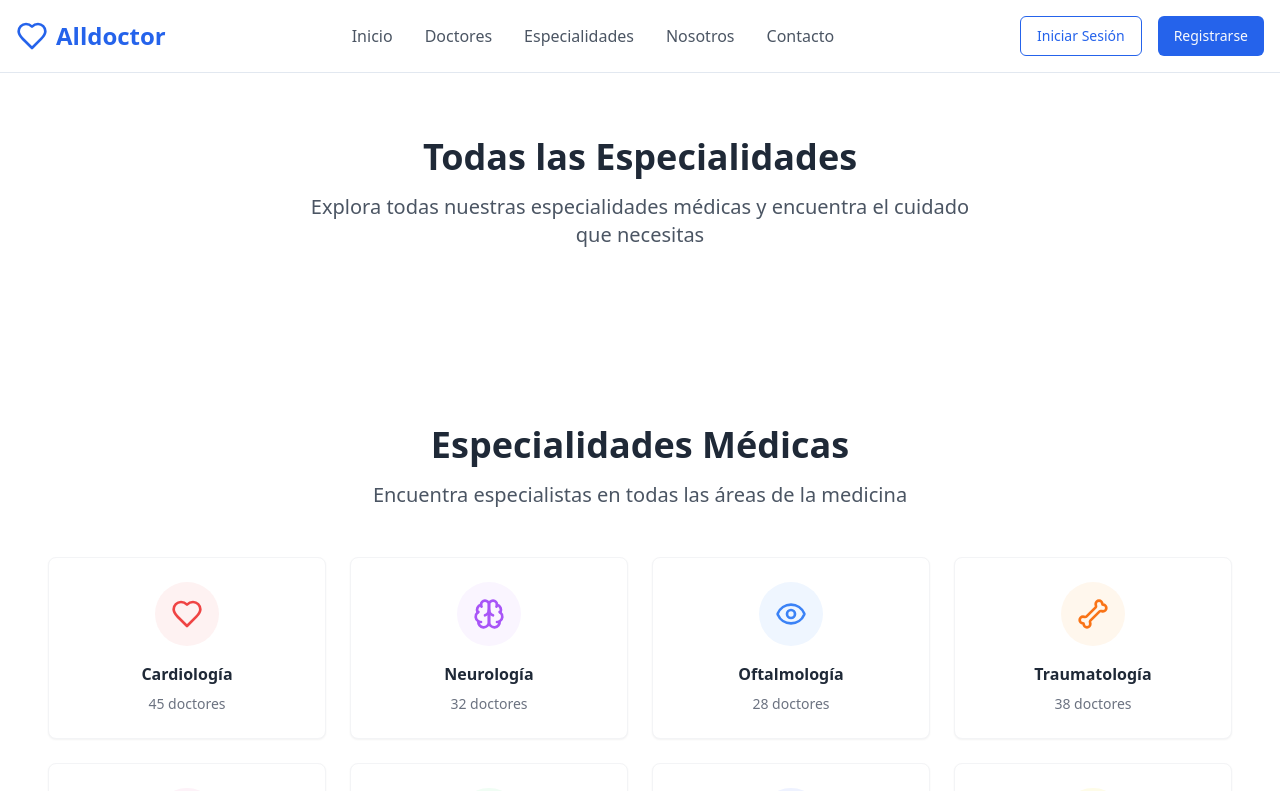
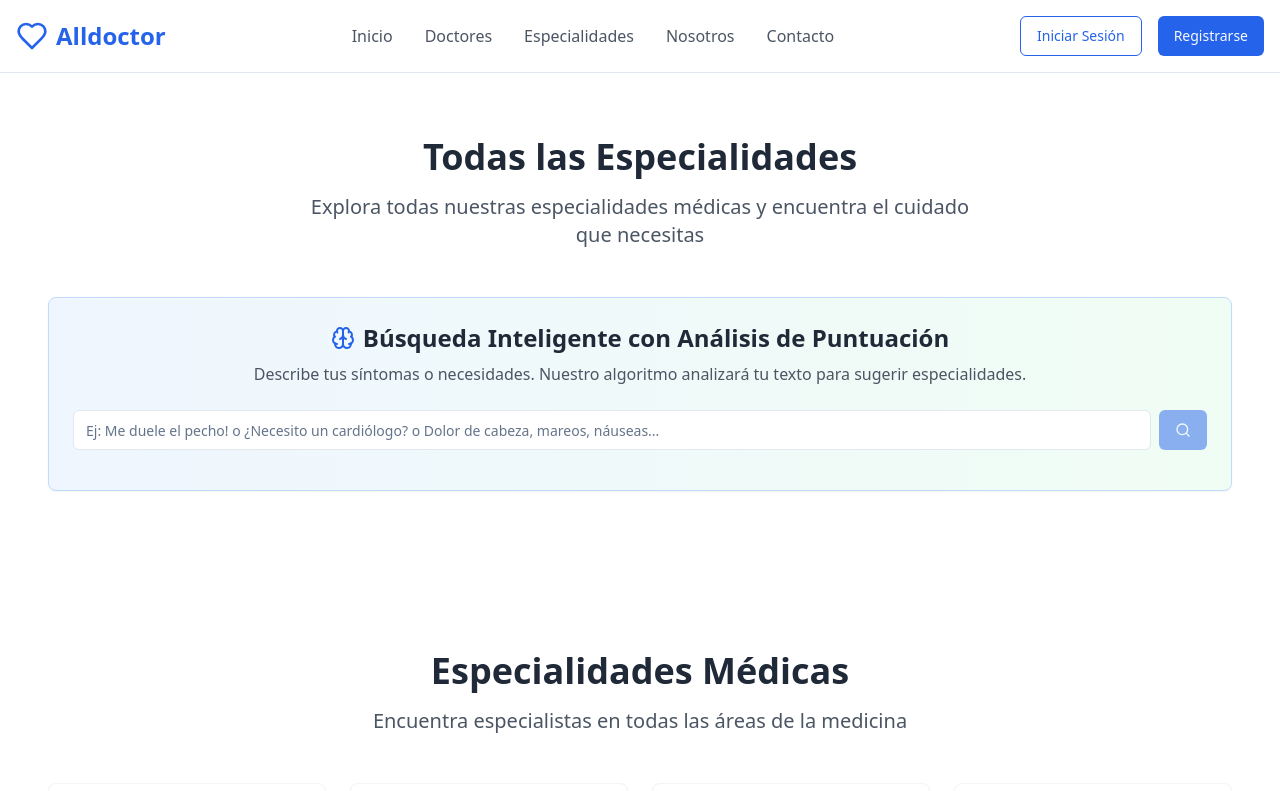
Before and after one commit to AldoRiosPrune/doc-ride-connect, a React (Vite) app: page /specialties in a window 1280 px wide. Shown: the top 791 px of the page. Built offline with nearby package versions, Linux system fonts and the light colour scheme.

Commit message:
Add scoring algorithm placeholder
Prepare the page to integrate a scoring algorithm based on user input, setting up the necessary components and structure for future backend integration.

```diff
--- /dev/null
+++ b/src/components/PunctuationSearch.tsx
@@ -0,0 +1,130 @@
+
+import { useState } from 'react';
+import { Input } from "@/components/ui/input";
+import { Button } from "@/components/ui/button";
+import { Card } from "@/components/ui/card";
+import { Badge } from "@/components/ui/badge";
+import { Search, Loader2, Brain, AlertCircle } from "lucide-react";
+import { usePunctuationRecognition } from "@/hooks/usePunctuationRecognition";
+import { useNavigate } from "react-router-dom";
+
+const PunctuationSearch = () => {
+  const [searchText, setSearchText] = useState('');
+  const { processText, isProcessing, lastResult, resetResults } = usePunctuationRecognition();
+  const navigate = useNavigate();
+
+  const handleSearch = async () => {
+    if (!searchText.trim()) return;
+
+    resetResults();
+    await processText(searchText);
+  };
+
+  const handleSpecialtyClick = (specialty: string) => {
+    navigate(`/especialidades/${specialty}`);
+  };
+
+  const getIntentColor = (intent: string) => {
+    switch (intent) {
+      case 'urgent_consultation':
+      case 'emergency_request':
+        return 'bg-red-100 text-red-800';
+      case 'location_query':
+      case 'time_query':
+        return 'bg-blue-100 text-blue-800';
+      case 'information_query':
+        return 'bg-green-100 text-green-800';
+      default:
+        return 'bg-gray-100 text-gray-800';
+    }
+  };
+
+  const getPunctuationIcon = (type: string) => {
+    switch (type) {
+      case 'question': return '❓';
+      case 'exclamation': return '❗';
+      case 'enumeration': return '📝';
+      case 'pause': return '⏸️';
+      default: return '💬';
+    }
+  };
+
+  return (
+    <Card className="p-6 mb-8 bg-gradient-to-r from-blue-50 to-green-50 border-blue-200">
+      <div className="text-center mb-6">
+        <h3 className="text-2xl font-bold text-gray-800 mb-2 flex items-center justify-center gap-2">
+          <Brain className="w-6 h-6 text-blue-600" />
+          Búsqueda Inteligente con Análisis de Puntuación
+        </h3>
+        <p className="text-gray-600">
+          Describe tus síntomas o necesidades. Nuestro algoritmo analizará tu texto para sugerir especialidades.
+        </p>
+      </div>
+
+      <div className="flex gap-2 mb-4">
+        <Input
+          placeholder="Ej: Me duele el pecho! o ¿Necesito un cardiólogo? o Dolor de cabeza, mareos, náuseas..."
+          value={searchText}
+          onChange={(e) => setSearchText(e.target.value)}
+          onKeyPress={(e) => e.key === 'Enter' && handleSearch()}
+          className="flex-1"
+        />
+        <Button
+          onClick={handleSearch}
+          disabled={isProcessing || !searchText.trim()}
+          className="bg-blue-600 hover:bg-blue-700"
+        >
+          {isProcessing ? (
+            <Loader2 className="w-4 h-4 animate-spin" />
+          ) : (
+            <Search className="w-4 h-4" />
+          )}
+        </Button>
+      </div>
+
+      {lastResult && (
+        <Card className="p-4 bg-white border-l-4 border-l-blue-500">
+          <div className="space-y-3">
+            <div className="flex items-center gap-2">
+              <span className="text-2xl">{getPunctuationIcon(lastResult.punctuationType)}</span>
+              <span className="font-medium">Tipo de puntuación:</span>
+              <Badge variant="outline">{lastResult.punctuationType}</Badge>
+            </div>
+
+            <div className="flex items-center gap-2">
+              <AlertCircle className="w-4 h-4 text-blue-600" />
+              <span className="font-medium">Intención detectada:</span>
+              <Badge className={getIntentColor(lastResult.intent)}>
+                {lastResult.intent} ({Math.round(lastResult.confidence * 100)}% confianza)
+              </Badge>
+            </div>
+
+            {lastResult.suggestedSpecialties.length > 0 && (
+              <div>
+                <p className="font-medium mb-2">Especialidades sugeridas:</p>
+                <div className="flex flex-wrap gap-2">
+                  {lastResult.suggestedSpecialties.map((specialty) => (
+                    <Badge
+                      key={specialty}
+                      variant="secondary"
+                      className="cursor-pointer hover:bg-blue-100 hover:text-blue-800"
+                      onClick={() => handleSpecialtyClick(specialty)}
+                    >
+                      {specialty.replace('-', ' ')}
+                    </Badge>
+                  ))}
+                </div>
+              </div>
+            )}
+
+            <div className="text-xs text-gray-500 bg-gray-50 p-2 rounded">
+              💡 Algoritmo preparado para backend: Este análisis se mejorará cuando se conecte la API
+            </div>
+          </div>
+        </Card>
+      )}
+    </Card>
+  );
+};
+
+export default PunctuationSearch;
--- /dev/null
+++ b/src/hooks/usePunctuationRecognition.ts
@@ -0,0 +1,145 @@
+
+import { useState, useEffect } from 'react';
+
+interface PunctuationPattern {
+  pattern: RegExp;
+  type: 'question' | 'exclamation' | 'statement' | 'enumeration' | 'pause';
+  weight: number;
+}
+
+interface RecognitionResult {
+  intent: string;
+  confidence: number;
+  suggestedSpecialties: string[];
+  punctuationType: string;
+}
+
+const punctuationPatterns: PunctuationPattern[] = [
+  { pattern: /\?+$/, type: 'question', weight: 0.9 },
+  { pattern: /!+$/, type: 'exclamation', weight: 0.8 },
+  { pattern: /\.{3,}$/, type: 'pause', weight: 0.6 },
+  { pattern: /[,;:]+/, type: 'enumeration', weight: 0.5 },
+  { pattern: /\.$/, type: 'statement', weight: 0.7 },
+];
+
+const specialtyKeywords = {
+  'cardiologia': ['corazón', 'cardio', 'presión', 'latidos', 'arritmia'],
+  'neurologia': ['cerebro', 'neuro', 'dolor de cabeza', 'migraña', 'memoria'],
+  'pediatria': ['niño', 'bebé', 'infantil', 'pediátrico', 'vacuna'],
+  'oftalmologia': ['ojo', 'vista', 'visión', 'lentes', 'ceguera'],
+  'traumatologia': ['hueso', 'fractura', 'lesión', 'articulación', 'músculo'],
+  'medicina-general': ['general', 'chequeo', 'consulta', 'síntoma', 'malestar'],
+  'psiquiatria': ['ansiedad', 'depresión', 'mental', 'estrés', 'psico'],
+  'farmacologia': ['medicamento', 'pastilla', 'dosis', 'farmaco', 'tratamiento']
+};
+
+export const usePunctuationRecognition = () => {
+  const [isProcessing, setIsProcessing] = useState(false);
+  const [lastResult, setLastResult] = useState<RecognitionResult | null>(null);
+
+  const recognizePunctuation = (text: string): string => {
+    for (const pattern of punctuationPatterns) {
+      if (pattern.pattern.test(text)) {
+        return pattern.type;
+      }
+    }
+    return 'statement';
+  };
+
+  const analyzeIntent = (text: string, punctuationType: string): { intent: string; confidence: number } => {
+    const lowerText = text.toLowerCase();
+
+    // Algoritmo básico de análisis de intención basado en puntuación
+    switch (punctuationType) {
+      case 'question':
+        if (lowerText.includes('dónde') || lowerText.includes('donde')) {
+          return { intent: 'location_query', confidence: 0.8 };
+        }
+        if (lowerText.includes('cuándo') || lowerText.includes('cuando')) {
+          return { intent: 'time_query', confidence: 0.8 };
+        }
+        if (lowerText.includes('qué') || lowerText.includes('que')) {
+          return { intent: 'information_query', confidence: 0.7 };
+        }
+        return { intent: 'general_question', confidence: 0.6 };
+
+      case 'exclamation':
+        if (lowerText.includes('dolor') || lowerText.includes('duele')) {
+          return { intent: 'urgent_consultation', confidence: 0.9 };
+        }
+        if (lowerText.includes('ayuda') || lowerText.includes('emergencia')) {
+          return { intent: 'emergency_request', confidence: 0.95 };
+        }
+        return { intent: 'emotional_expression', confidence: 0.7 };
+
+      case 'enumeration':
+        return { intent: 'multiple_symptoms', confidence: 0.8 };
+
+      case 'pause':
+        return { intent: 'uncertain_query', confidence: 0.5 };
+
+      default:
+        return { intent: 'general_statement', confidence: 0.5 };
+    }
+  };
+
+  const suggestSpecialties = (text: string): string[] => {
+    const suggestions: string[] = [];
+    const lowerText = text.toLowerCase();
+
+    Object.entries(specialtyKeywords).forEach(([specialty, keywords]) => {
+      const matches = keywords.filter(keyword => lowerText.includes(keyword));
+      if (matches.length > 0) {
+        suggestions.push(specialty);
+      }
+    });
+
+    return suggestions;
+  };
+
+  const processText = async (text: string): Promise<RecognitionResult> => {
+    setIsProcessing(true);
+
+    // Simular procesamiento asíncrono (preparado para API del backend)
+    await new Promise(resolve => setTimeout(resolve, 500));
+
+    try {
+      const punctuationType = recognizePunctuation(text);
+      const { intent, confidence } = analyzeIntent(text, punctuationType);
+      const suggestedSpecialties = suggestSpecialties(text);
+
+      const result: RecognitionResult = {
+        intent,
+        confidence,
+        suggestedSpecialties,
+        punctuationType
+      };
+
+      setLastResult(result);
+
+      // TODO: Aquí se conectará con el backend
+      // const backendResult = await fetch('/api/punctuation-analysis', {
+      //   method: 'POST',
+      //   headers: { 'Content-Type': 'application/json' },
+      //   body: JSON.stringify({ text, localResult: result })
+      // });
+
+      console.log('Algoritmo de puntuación procesado:', result);
+      return result;
+
+    } finally {
+      setIsProcessing(false);
+    }
+  };
+
+  const resetResults = () => {
+    setLastResult(null);
+  };
+
+  return {
+    processText,
+    isProcessing,
+    lastResult,
+    resetResults
+  };
+};
--- a/src/pages/AllSpecialties.tsx
+++ b/src/pages/AllSpecialties.tsx
@@ -1,6 +1,7 @@
 
 import Header from "@/components/Header";
 import Specialties from "@/components/Specialties";
+import PunctuationSearch from "@/components/PunctuationSearch";
 
 const AllSpecialties = () => {
   return (
@@ -17,6 +18,8 @@ const AllSpecialties = () => {
               Explora todas nuestras especialidades médicas y encuentra el cuidado que necesitas
             </p>
           </div>
+
+          <PunctuationSearch />
         </div>
       </section>
 
```
